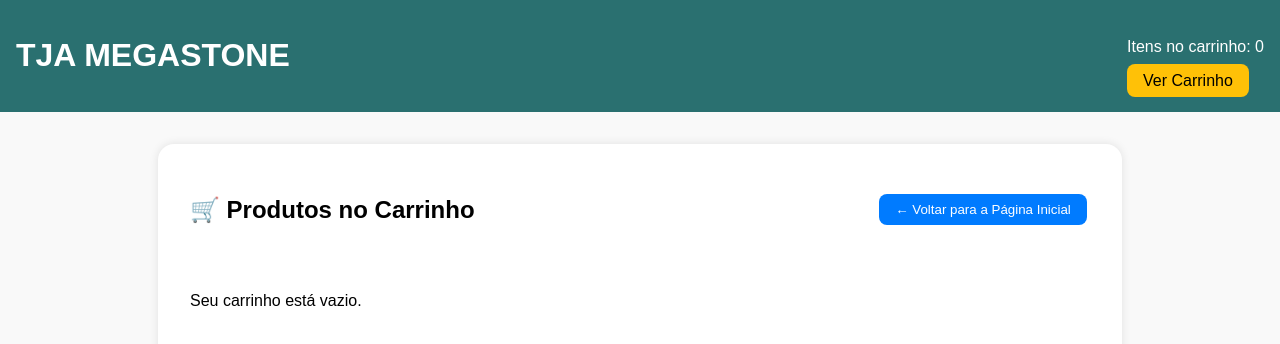
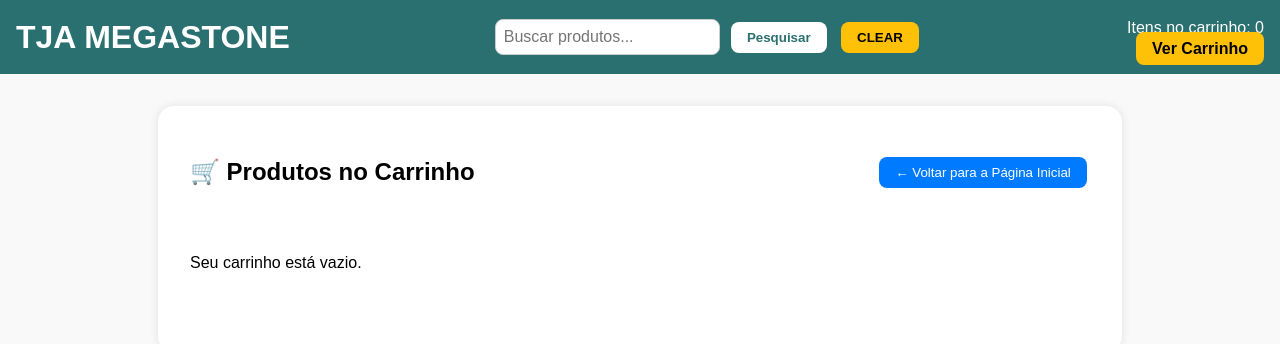
Before and after one commit to Naiara177/ppi2025, a React (Vite) app: page /cart in a window 1280 px wide. Shown: the top 344 px of the page. Built offline with nearby package versions, Linux system fonts and the light colour scheme.

Commit message:
desafio 7 -quase pronto

```diff
--- a/src/components/myHeader.jsx
+++ b/src/components/myHeader.jsx
@@ -1,14 +1,83 @@
 import { Link } from "react-router-dom";
+import { useState } from "react";
 
-export function Header({ cart }) {
+export function Header({ cart, onSearch }) {
+  const [searchText, setSearchText] = useState("");
   const totalItems = cart.reduce((sum, item) => sum + item.quantity, 0);
 
+  function handleSearch() {
+    if (onSearch) {
+      onSearch(searchText);
+    }
+  }
+
+  function clearSearch() {
+    setSearchText("");
+    if (onSearch) {
+      onSearch("");
+    }
+  }
+
   return (
-    <header style={{ backgroundColor: "#2a7070ff", padding: "1rem", color: "white", display: "flex", justifyContent: "space-between", alignItems: "center" }}>
-      <h1>TJA MEGASTONE</h1>
-      <div>
-        <p>Itens no carrinho: {totalItems}</p>
-        <Link to="/cart" style={{ backgroundColor: "#ffc107", padding: "0.5rem 1rem", borderRadius: "0.5rem", textDecoration: "none", color: "#000" }}>
+    <header style={{
+      backgroundColor: "#2a7070ff",
+      padding: "1rem",
+      color: "white",
+      display: "flex",
+      justifyContent: "space-between",
+      alignItems: "center",
+      flexWrap: "wrap",
+      gap: "1rem"
+    }}>
+      <h1 style={{ margin: 0 }}>TJA MEGASTONE</h1>
+
+      <div style={{ display: "flex", alignItems: "center", gap: "0.5rem" }}>
+        <input
+          type="text"
+          placeholder="Buscar produtos..."
+          value={searchText}
+          onChange={(e) => setSearchText(e.target.value)}
+          style={{
+            padding: "0.5rem",
+            borderRadius: "0.5rem",
+            border: "1px solid #ccc",
+            fontSize: "1rem"
+          }}
+        />
+        <button onClick={handleSearch} style={{
+          backgroundColor: "#ffffff",
+          color: "#2a7070ff",
+          padding: "0.5rem 1rem",
+          borderRadius: "0.5rem",
+          border: "none",
+          fontWeight: "bold",
+          cursor: "pointer"
+        }}>
+          Pesquisar
+        </button>
+        <button onClick={clearSearch} style={{
+          backgroundColor: "#ffc107",
+          color: "#000",
+          padding: "0.5rem 1rem",
+          borderRadius: "0.5rem",
+          border: "none",
+          fontWeight: "bold",
+          cursor: "pointer"
+        }}>
+          CLEAR
+        </button>
+      </div>
+
+      <div style={{ textAlign: "right" }}>
+        <p style={{ margin: "0.2rem 0" }}>Itens no carrinho: {totalItems}</p>
+        <Link to="/cart" style={{
+          backgroundColor: "#ffc107",
+          padding: "0.5rem 1rem",
+          borderRadius: "0.5rem",
+          textDecoration: "none",
+          color: "#000",
+          fontWeight: "bold"
+        }}>
           Ver Carrinho
         </Link>
       </div>
--- a/src/src/ src/src/src/index.css
+++ /dev/null
@@ -1,8 +0,0 @@
-body {
-  margin: 0;
-  font-family: -apple-system, BlinkMacSystemFont, 'Segoe UI', 'Roboto', 'Oxygen',
-    'Ubuntu', 'Cantarell', 'Fira Sans', 'Droid Sans', 'Helvetica Neue',
-    sans-serif;
-  -webkit-font-smoothing: antialiased;
-  -moz-osx-font-smoothing: grayscale;
-}
--- a/src/styles/theme.css
+++ b/src/styles/theme.css
@@ -1,5 +1,11 @@
-:root {
-    --primary-light: #b385df;
-    --primary-dark: #330b68;
-    --primary-contrast-light: white;
+body {
+  margin: 0;
+  font-family: sans-serif;
+  background-color: #f9f9f9;
 }
+
+button {
+  cursor: pointer;
+  padding: 0.5rem;
+  margin: 0 0.2rem;
+}
```
Also changed, not shown: src/components/Cart.module.css (added, +75 -0 lines), src/components/ProductList.css (+16 -65 lines), src/components/ProductList.module.css (+8 -1 lines), src/servises/CartContext.jsx (added, +48 -0 lines), src/src/ src/App.js (deleted, +0 -32 lines), src/src/ src/src/App.css (deleted, +0 -66 lines), src/src/ src/src/src/src/index.js (deleted, +0 -11 lines), src/styles/ProductList.module.css (line endings or trailing spaces), 1 other file (tests, documents, lock files or other folders).
